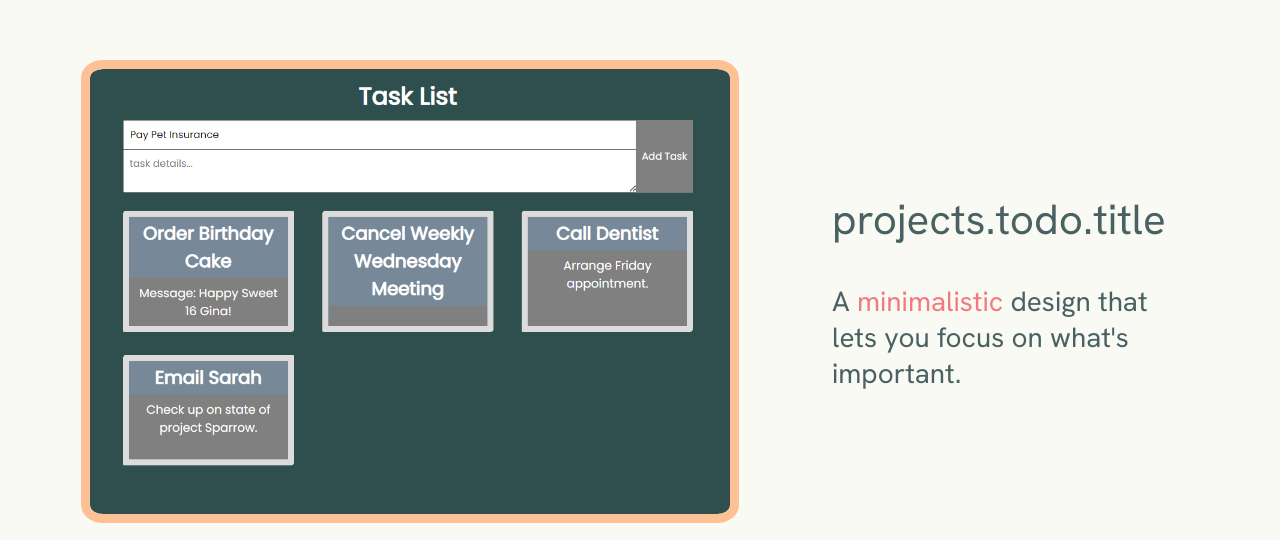
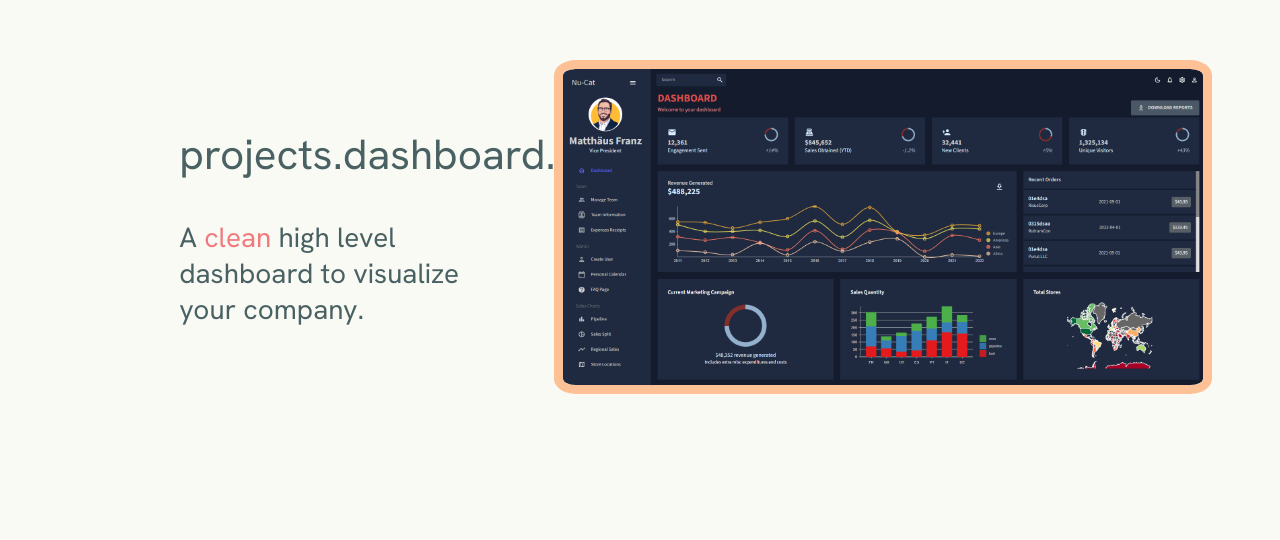
Before and after one commit to kosbornept/kosbornept.github.io, a React (Create React App) app: page /home in a window 1280 px wide. Shown: the part 1960-2500 px from the top of the page. Built offline with nearby package versions, Linux system fonts and the light colour scheme; the HTML template or start-up script is replaced by a standard one.

Commit message:
Dashboard
Updated projects
Corrected PT wording

```diff
--- a/src/Components/Home/Home.js
+++ b/src/Components/Home/Home.js
@@ -5,6 +5,7 @@ import CardAnimation from '../CardAnimation/CardAnimation';
 import Todo from '../ProjectAnimations/Todo';
 import Weather from '../ProjectAnimations/Weather';
 import Calculator from '../ProjectAnimations/Calculator';
+import Dashboard from '../ProjectAnimations/Dashboard';
 import Footer from '../Footer/Footer';
 
 export default function Home() {
@@ -28,6 +29,7 @@ export default function Home() {
         <p className='fade-in'>{t('about.name')}</p>
       </header>
       <CardAnimation />
+      <Dashboard />
       <Todo />
       <Weather />
       <Calculator />
--- /dev/null
+++ b/src/Components/ProjectAnimations/Dashboard.js
@@ -0,0 +1,25 @@
+import React from 'react';
+import { useTranslation, Trans } from 'react-i18next';
+import { useInView } from 'react-intersection-observer';
+import Dashboard from './dashboard.png';
+
+const Weather = () => {
+  const { ref, inView } = useInView({
+    triggerOnce: true,
+    rootMargin: '-100px 0px',
+  });
+  const { t } = useTranslation();
+
+  return (
+    <div ref={ref} className="projectDiv">
+        <div className={`projectDetail ${inView ? 'fade-in-bottom1' : ''}`}>
+            <div style={{paddingLeft: '14vw'}} className='projectBodyReverse'>
+                <p className="projectDescription"><span className='projectHeader'>{t('projects.dashboard.title')}</span><br/><br/><Trans i18nKey="projects.dashboard.body">A <span className='leadWord'>clean</span> high level dashboard to visualize your company.</Trans></p>
+                <img className='projectImage' src={Dashboard} alt='To Do App' />
+            </div>
+        </div>
+    </div>
+  );
+};
+
+export default Weather;
```
Also changed, not shown: src/i18n.js (+9 -1 lines), src/Components/ProjectAnimations/dashboard.png (added).
